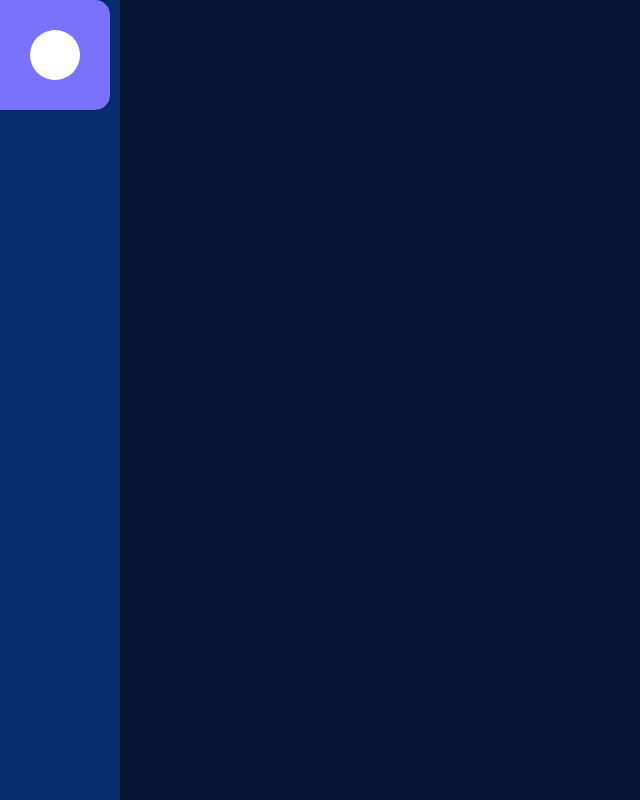
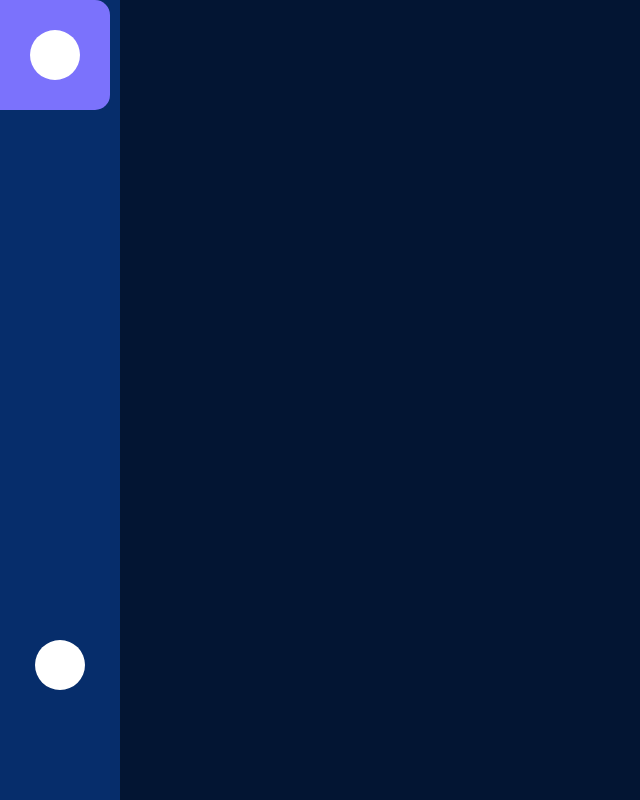
Before and after one commit to Phenol2/https-github.com-Phenol2-invoice-app, a React (Create React App) app: page / in a window 1280 px wide. Shown: the whole page, without its empty margins (0-640 px from the left). Built offline with nearby package versions, Linux system fonts and the light colour scheme.

Commit message:
sidebar modification

```diff
--- a/src/components/Home/Home.styled.js
+++ b/src/components/Home/Home.styled.js
@@ -0,0 +1,5 @@
+import styled from "styled-components"
+
+export const Wrapper = styled.main`
+    width: 70%;
+`
--- a/src/components/Invoices/Invoices.styled.js
+++ b/src/components/Invoices/Invoices.styled.js
@@ -1,5 +1,5 @@
 import styled from "styled-components"
 
 export const Container = styled.div`
-
+    width: 70%;
 `
--- a/src/components/Sidebar/Sidebar.jsx
+++ b/src/components/Sidebar/Sidebar.jsx
@@ -2,16 +2,21 @@ import React  from "react"
 import {
 Wrapper,
 Logo,
-Circle
+Circle,
+Container,
+Avatar,
 } from "./Sidebar.styled"
 
 const Sidebar = () => {
   return (
       <Wrapper>
+        <Container>
         <Logo >
           <Circle />
         </Logo >
-
+        </Container>
+        <Avatar>
+        </Avatar>
       </Wrapper>
 
   )
--- a/src/components/Sidebar/Sidebar.styled.js
+++ b/src/components/Sidebar/Sidebar.styled.js
@@ -7,6 +7,9 @@ export const Wrapper = styled.div`
   left: 0;
   top: 0;
   background-color: #062d6b;
+  diaplay: flex;
+  flex-direction: column;
+  align-items: center;
 `
 
 export const Logo = styled.div`
@@ -25,3 +28,17 @@ export const Circle = styled.div`
       border-radius: 50%;
       background-color: white;
 `
+
+export const Container = styled.div`
+      flex: 1;
+      height: 80vh;
+`
+
+export const Avatar = styled.div`
+      width: 50px;
+      height: 50px;
+      border-radius: 50%;
+      background-color: white;
+      margin: 0 auto;
+
+`
--- a/src/index.css
+++ b/src/index.css
@@ -10,4 +10,7 @@ body{
   font-family: "Roboto", Arial, Helvetica, sans-serif;
   background-color: #031533;
   position: relative;
+  display: flex;
+  align-items: center;
+  justify-content: center;
 }
```
Also changed, not shown: src/components/Home/Home.jsx (+14 -0 lines).
